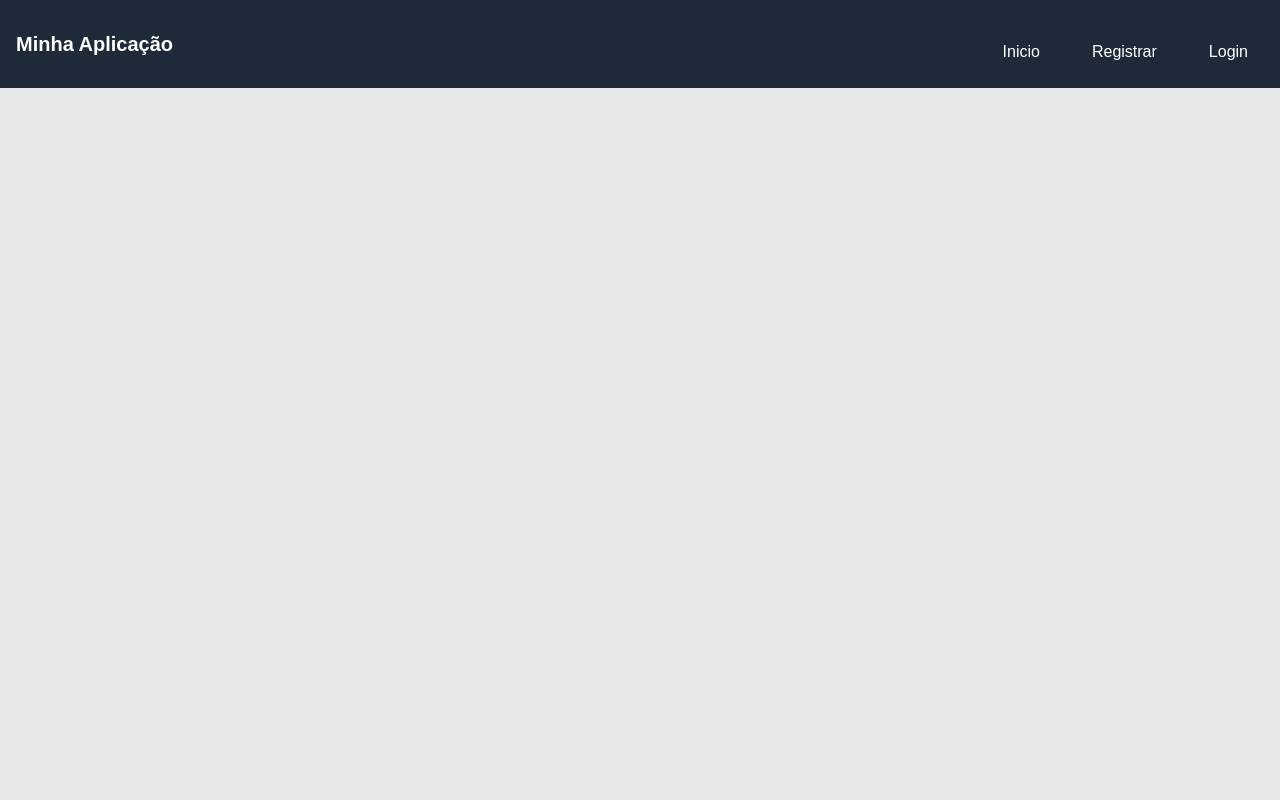
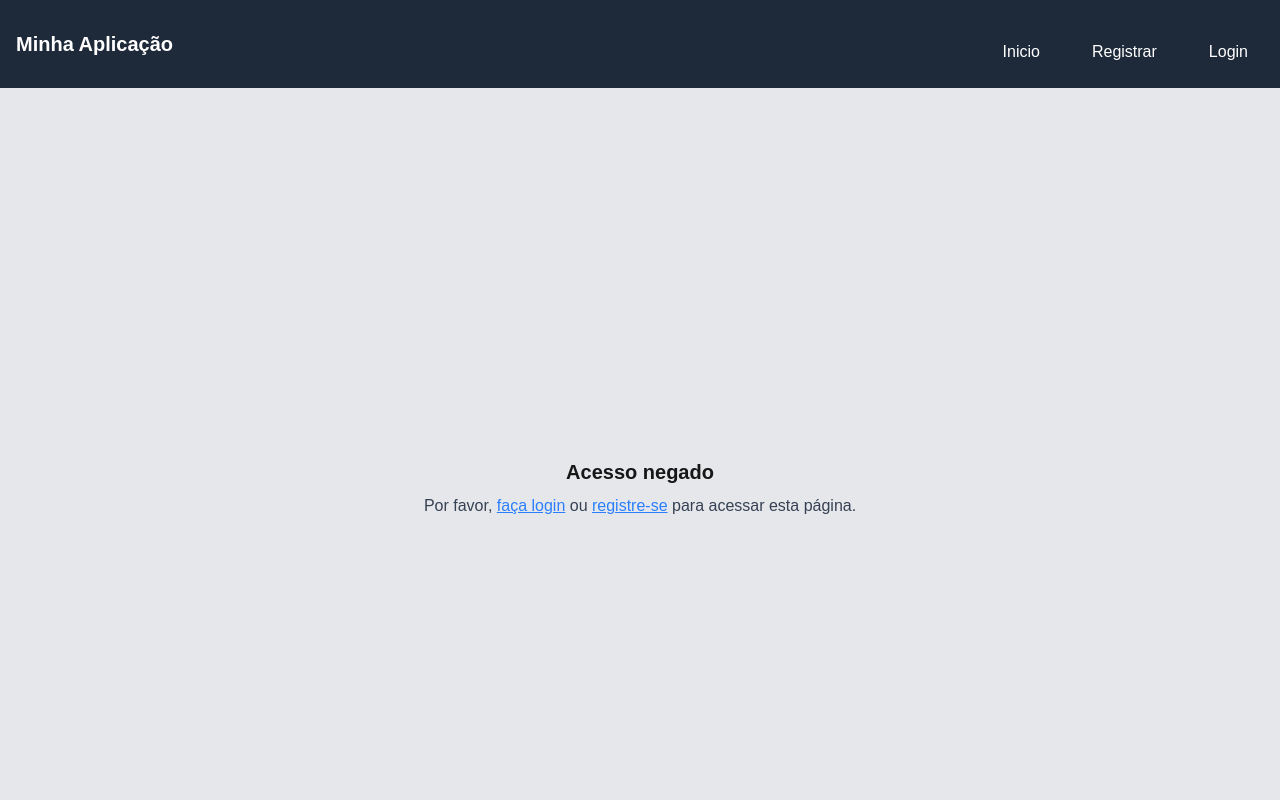
Before and after one commit to joaomarti755/Trabalho-Next, a Next.js app: page /pages/task in a window 1280 px wide. Shown: the top 800 px of the page. Built offline with nearby package versions, Linux system fonts and the light colour scheme; no server answers.

Commit message:
Valida url

```diff
--- a/src/app/lib/firebaseauth.tsx
+++ b/src/app/lib/firebaseauth.tsx
@@ -26,7 +26,5 @@ export const useAuth = () => {
 };
 
 export const logout = async () => {
-
-    await signOut(auth)
-
+    await signOut(auth);
 }
--- a/src/app/pages/task/page.tsx
+++ b/src/app/pages/task/page.tsx
@@ -1,10 +1,27 @@
 "use client";
 
-export default function Register() {
+import { useAuth } from "../../lib/firebaseauth";
+
+export default function TaskPage() {
+    const { user, loading } = useAuth();
+
+    if (loading) {
+        return <div>Carregando...</div>;
+    }
+
+    if (!user) {
+        return (
+            <div className="h-screen flex flex-col items-center justify-center bg-gray-200 p-4">
+                <h1 className="text-xl font-bold">Acesso negado</h1>
+                <p className="text-gray-700 mt-2">
+                    Por favor, <a href="/login" className="text-blue-500 underline">faça login</a> ou <a href="/register" className="text-blue-500 underline">registre-se</a> para acessar esta página.
+                </p>
+            </div>
+        );
+    }
 
     return (
-        <div className="h-screen flex flex-col items-center justify-center bg-gray-200 p-4">
-
-        </div>
+        <>
+        </>
     );
 }
```
